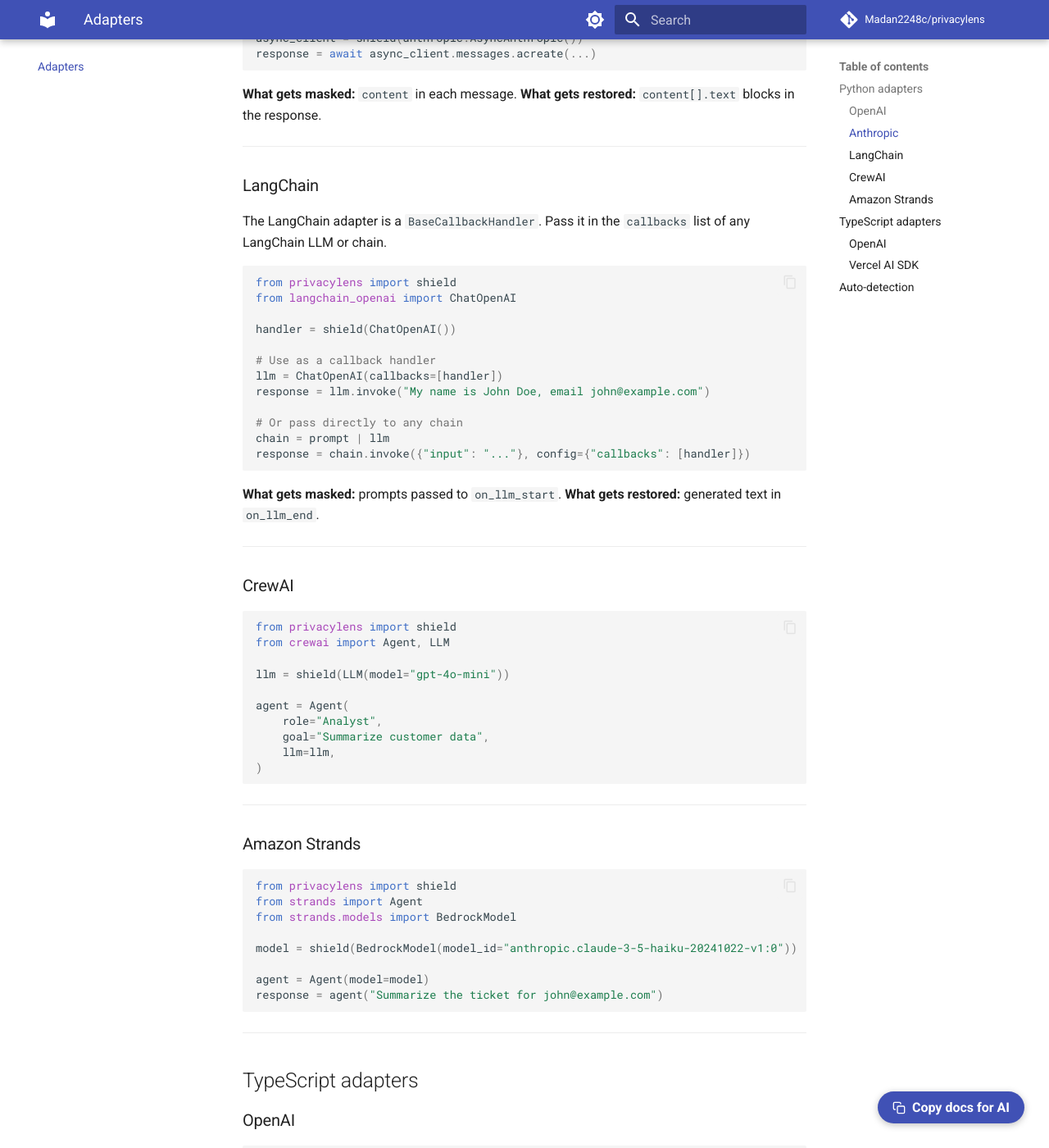
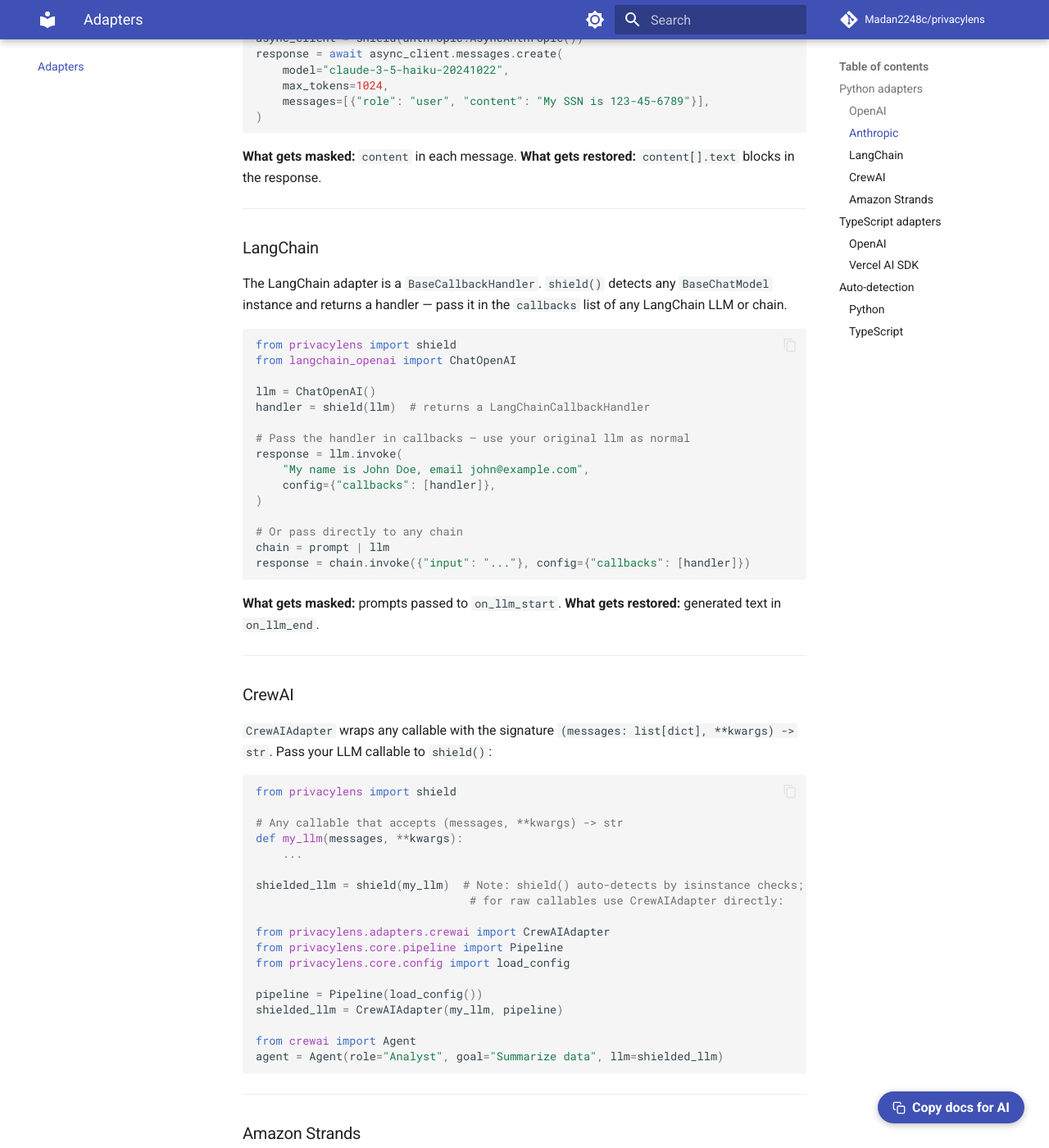
Before and after one commit to Madan2248c/privacylens, an MkDocs documentation site: the page built from docs/adapters.md, in a window 1280 px wide and 1400 px high, scrolled down 1171 px. Shown: the whole window at 82% size. Built offline with MkDocs 1.6.1 and Material for MkDocs 9.7.7, drawn with Linux system fonts in a browser that asks for light colours; comment, search, counter and statistics services are not loaded; some of the changed text lies outside the part shown.

Commit message:
docs: fix all inaccuracies found during code audit (Anthropic async, LangChain usage, CrewAI, TS shield API, Pipeline custom detectors)

````diff
--- a/docs/adapters.md
+++ b/docs/adapters.md
@@ -47,9 +47,13 @@
     messages=[{"role": "user", "content": "My SSN is 123-45-6789"}],
 )
 
-# Async
+# Async — wrap AsyncAnthropic; use messages.create() (same method name)
 async_client = shield(anthropic.AsyncAnthropic())
-response = await async_client.messages.acreate(...)
+response = await async_client.messages.create(
+    model="claude-3-5-haiku-20241022",
+    max_tokens=1024,
+    messages=[{"role": "user", "content": "My SSN is 123-45-6789"}],
+)
 ```
 
 **What gets masked:** `content` in each message.
@@ -59,17 +63,20 @@
 
 ### LangChain
 
-The LangChain adapter is a `BaseCallbackHandler`. Pass it in the `callbacks` list of any LangChain LLM or chain.
+The LangChain adapter is a `BaseCallbackHandler`. `shield()` detects any `BaseChatModel` instance and returns a handler — pass it in the `callbacks` list of any LangChain LLM or chain.
 
 ```python
 from privacylens import shield
 from langchain_openai import ChatOpenAI
 
-handler = shield(ChatOpenAI())
+llm = ChatOpenAI()
+handler = shield(llm)  # returns a LangChainCallbackHandler
 
-# Use as a callback handler
-llm = ChatOpenAI(callbacks=[handler])
-response = llm.invoke("My name is John Doe, email john@example.com")
+# Pass the handler in callbacks — use your original llm as normal
+response = llm.invoke(
+    "My name is John Doe, email john@example.com",
+    config={"callbacks": [handler]},
+)
 
 # Or pass directly to any chain
 chain = prompt | llm
@@ -83,17 +90,27 @@
 
 ### CrewAI
 
+`CrewAIAdapter` wraps any callable with the signature `(messages: list[dict], **kwargs) -> str`. Pass your LLM callable to `shield()`:
+
 ```python
 from privacylens import shield
-from crewai import Agent, LLM
 
-llm = shield(LLM(model="gpt-4o-mini"))
+# Any callable that accepts (messages, **kwargs) -> str
+def my_llm(messages, **kwargs):
+    ...
 
-agent = Agent(
-    role="Analyst",
-    goal="Summarize customer data",
-    llm=llm,
-)
+shielded_llm = shield(my_llm)  # Note: shield() auto-detects by isinstance checks;
+                                # for raw callables use CrewAIAdapter directly:
+
+from privacylens.adapters.crewai import CrewAIAdapter
+from privacylens.core.pipeline import Pipeline
+from privacylens.core.config import load_config
+
+pipeline = Pipeline(load_config())
+shielded_llm = CrewAIAdapter(my_llm, pipeline)
+
+from crewai import Agent
+agent = Agent(role="Analyst", goal="Summarize data", llm=shielded_llm)
 ```
 
 ---
@@ -144,7 +161,13 @@
 
 ```typescript
 import { AzureOpenAI } from "openai";
-const client = shield(new AzureOpenAI({ ... }));
+const client = shield(new AzureOpenAI({ /* ... */ }));
+```
+
+To pass custom config, provide a `Partial<Config>` as the second argument:
+
+```typescript
+const client = shield(new OpenAI(), { vault: "memory" });
 ```
 
 ---
@@ -176,15 +199,27 @@
 
 ## Auto-detection
 
-`shield()` inspects the client's constructor name and picks the right adapter automatically:
+`shield()` inspects the client type and picks the right adapter automatically.
 
-| Constructor name | Adapter used |
-|-----------------|-------------|
-| `OpenAI`, `AzureOpenAI` | OpenAI adapter |
-| `AsyncOpenAI` | Async OpenAI adapter |
-| `Anthropic` | Anthropic adapter |
-| `AsyncAnthropic` | Async Anthropic adapter |
-| LangChain `BaseChatModel` | LangChain callback handler |
-| Strands `Model` | Strands model wrapper |
+### Python
+
+| Client type | Adapter returned |
+|-------------|-----------------|
+| `openai.OpenAI` | `OpenAIAdapter` (sync) |
+| `openai.AsyncOpenAI` | `OpenAIAdapter` (async) |
+| `anthropic.Anthropic` | `AnthropicAdapter` (sync) |
+| `anthropic.AsyncAnthropic` | `AnthropicAdapter` (async) |
+| `langchain_core.language_models.BaseChatModel` | `LangChainCallbackHandler` |
+| `strands.models.Model` | `StrandsModelWrapper` |
+
+For CrewAI, use `CrewAIAdapter` directly (see above) — `shield()` does not auto-detect raw callables.
+
+### TypeScript
+
+| Constructor name | Adapter returned |
+|-----------------|-----------------|
+| `OpenAI` | OpenAI proxy |
+| `AzureOpenAI` | OpenAI proxy |
+| `AsyncOpenAI` | OpenAI proxy (async) |
 
 If the client type is not recognised, `shield()` raises a `TypeError` listing the supported types.
````
Also changed, not shown: docs/configuration.md (+9 -8 lines), docs/writing-a-custom-detector.md (+41 -17 lines).
